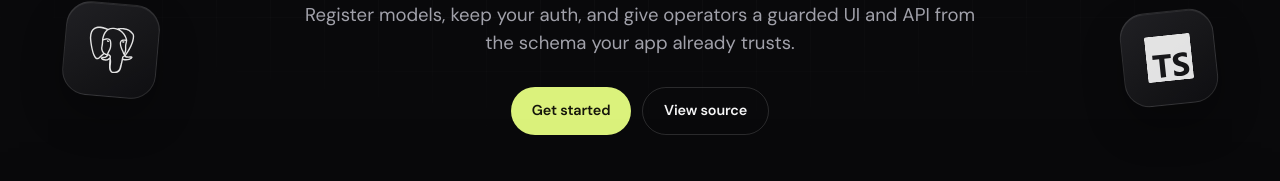
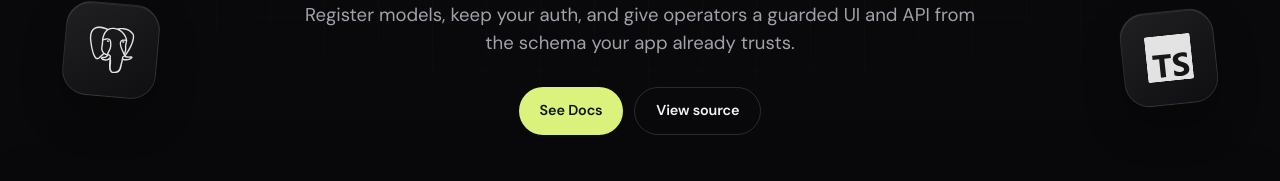
Before and after one commit to divinesta/paneljs, a React (Vite) app in the folder apps/web/: page / in a window 1280 px wide. Shown: the part 469-650 px from the top of the page. Built offline with nearby package versions, Linux system fonts and the light colour scheme.

Commit message:
fix: update call-to-action text in hero section to improve clarity

```diff
--- a/apps/web/src/App.tsx
+++ b/apps/web/src/App.tsx
@@ -184,7 +184,7 @@ export default function App() {
                   <p className="hero-sub">Register models, keep your auth, and give operators a guarded UI and API from the schema your app already trusts.</p>
                   <div className="hero-ctas">
                      <a href={docsStart} className="btn btn-primary btn-lg">
-                        Get started
+                        See Docs
                      </a>
                      <a href={github} className="btn btn-secondary btn-lg">
                         View source
```
